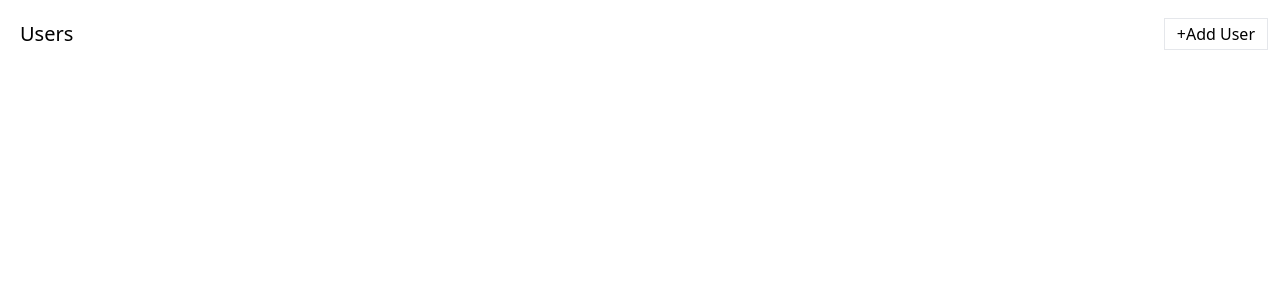
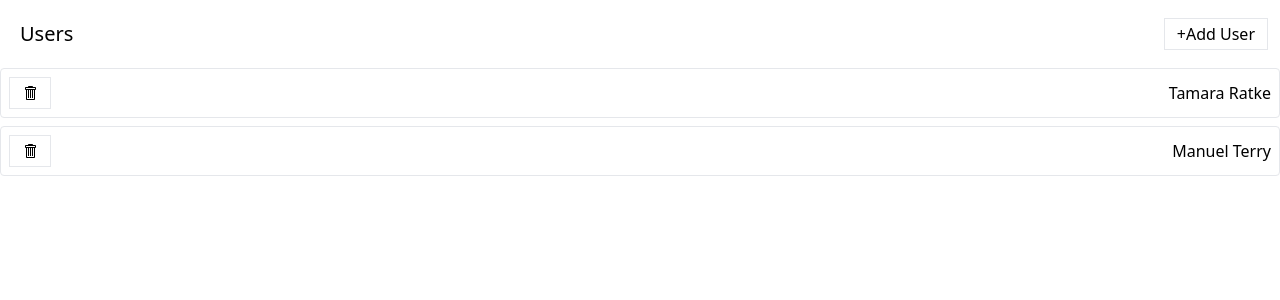
Before and after one commit to sainath28220/redux-photos, a React (Vite) app: page / in a window 1280 px wide. Shown: the top 300 px of the page. Built offline with nearby package versions, Linux system fonts and the light colour scheme; data requests are answered from the project's data file.

Commit message:
4 files modified, 1 added, 1 deleted

```diff
--- a/db.json
+++ b/db.json
@@ -3,6 +3,10 @@
     {
       "id": 1,
       "name": "Tamara Ratke"
+    },
+    {
+      "name": "Manuel Terry",
+      "id": 2
     }
   ],
   "albums": [],
--- a/src/components/UsersList.jsx
+++ b/src/components/UsersList.jsx
@@ -2,7 +2,7 @@ import { useEffect, useState } from 'react';
 import { useSelector } from 'react-redux';
 import { useThunk } from '../hooks/use-thunk';
 import { fetchUsers, addUser } from '../store';
-import usersListItem from './usersListItem';
+import UsersListItem from './UsersListItem';
 import Skeleton from './Skeleton';
 import Button from './Button';
 
@@ -31,6 +31,7 @@ const UsersList = () => {
     // .catch((err)=> setCreatingUserError(err))
     // .finally(()=>setIsCreatingUser(false));
   };
+
   let content;
   if (isLoadingUsers) {
     content =  <Skeleton times={6} className="h-10 w-full" />;
@@ -38,14 +39,7 @@ const UsersList = () => {
     content =  <div>error fetching data </div>;
   }else{
     content = data.map((user) => {
-      <usersListItem key={user.id} user={user} />
-      // return (
-      //   <div key={user.id} className="mb-2 border rounded">
-      //     <div className="flex p-2 justify-between items-center cursor-pointer">
-      //       {user.name}
-      //     </div>
-      //   </div>
-      // );
+      return <UsersListItem key={user.id} user={user} />
     });
   }
 
--- /dev/null
+++ b/src/components/UsersListItem.jsx
@@ -0,0 +1,25 @@
+import { GoTrashcan } from 'react-icons/go';
+import { store } from '../store';
+import Button from './Button';
+import { removeUser } from '../store';
+import { useThunk } from '../hooks/use-thunk';
+
+const UsersListItem = ({ user }) => {
+  const [ doRemoveUser, isLoading, error ] = useThunk(removeUser);
+  const handleClick = () => {
+    doRemoveUser(user);
+  }
+  return (
+    <div className="mb-2 border rounded">
+      <div className="flex p-2 justify-between items-center cursor-pointer">
+        <Button loading={isLoading} onClick={handleClick}>
+          <GoTrashcan />
+        </Button>
+        { error && <div>Error deleting user.</div> }
+        {user.name}
+      </div>
+    </div>
+  );
+};
+
+export default UsersListItem;
--- a/src/components/usersListItem.jsx
+++ /dev/null
@@ -1,5 +0,0 @@
-const usersListItem = ({ user }) => {
-  return<div>{user.name}</div>
-};
-
-export default usersListItem;
--- a/src/store/slices/usersSlice.jsx
+++ b/src/store/slices/usersSlice.jsx
@@ -40,7 +40,7 @@ const usersSlice = createSlice({
     });
     builder.addCase(removeUser.fulfilled,(state,action)=>{
       state.isLoading = true;
-
+      state.data = state.data.filter(user => user.id !== action.payload.id);
     });
     builder.addCase(removeUser.rejected,(state,action)=>{
       state.isLoading = false;
--- a/src/store/thunks/removeUser.jsx
+++ b/src/store/thunks/removeUser.jsx
@@ -3,7 +3,7 @@ import axios from 'axios';
 
 const removeUser = createAsyncThunk('user/remove',async (user) => {
   const response = await axios.delete(`http://localhost:3001/users/${user.id}`);
-  return response.data
+  return user
 })
 
 export { removeUser };
```
